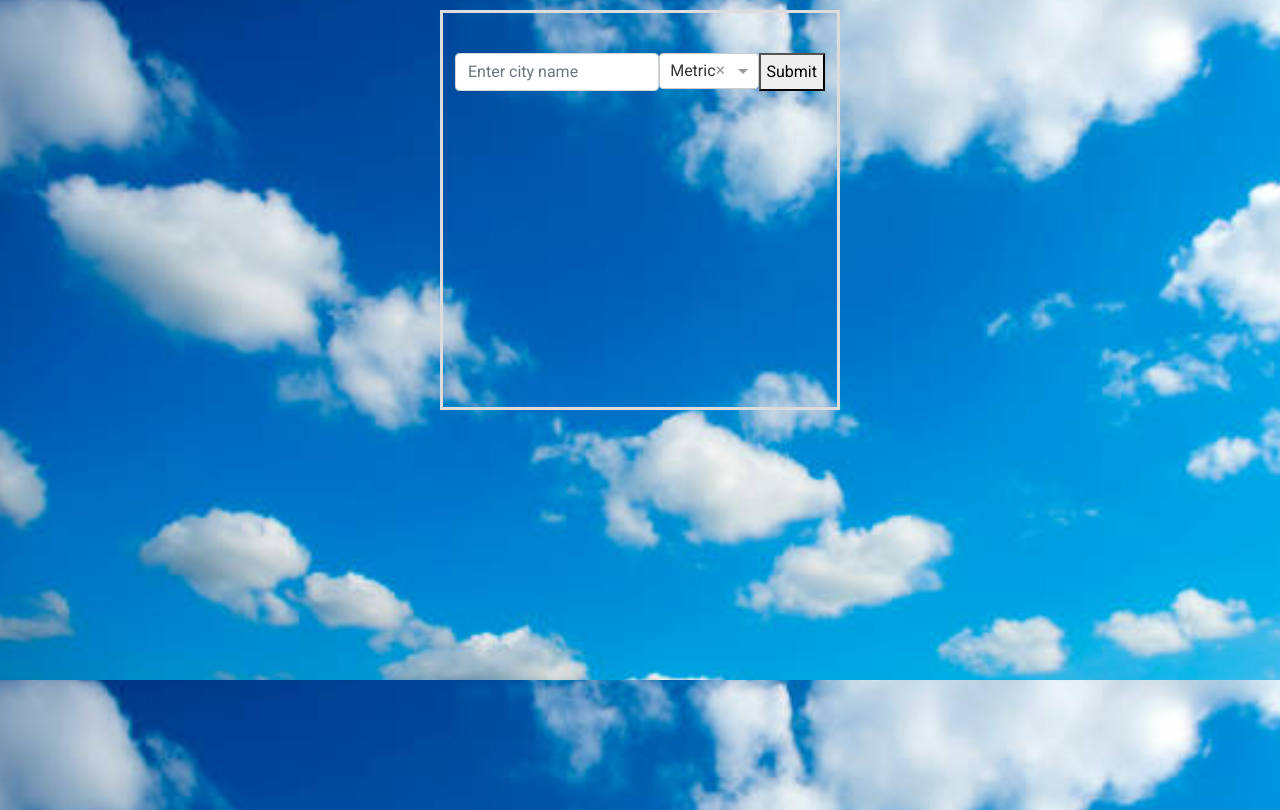
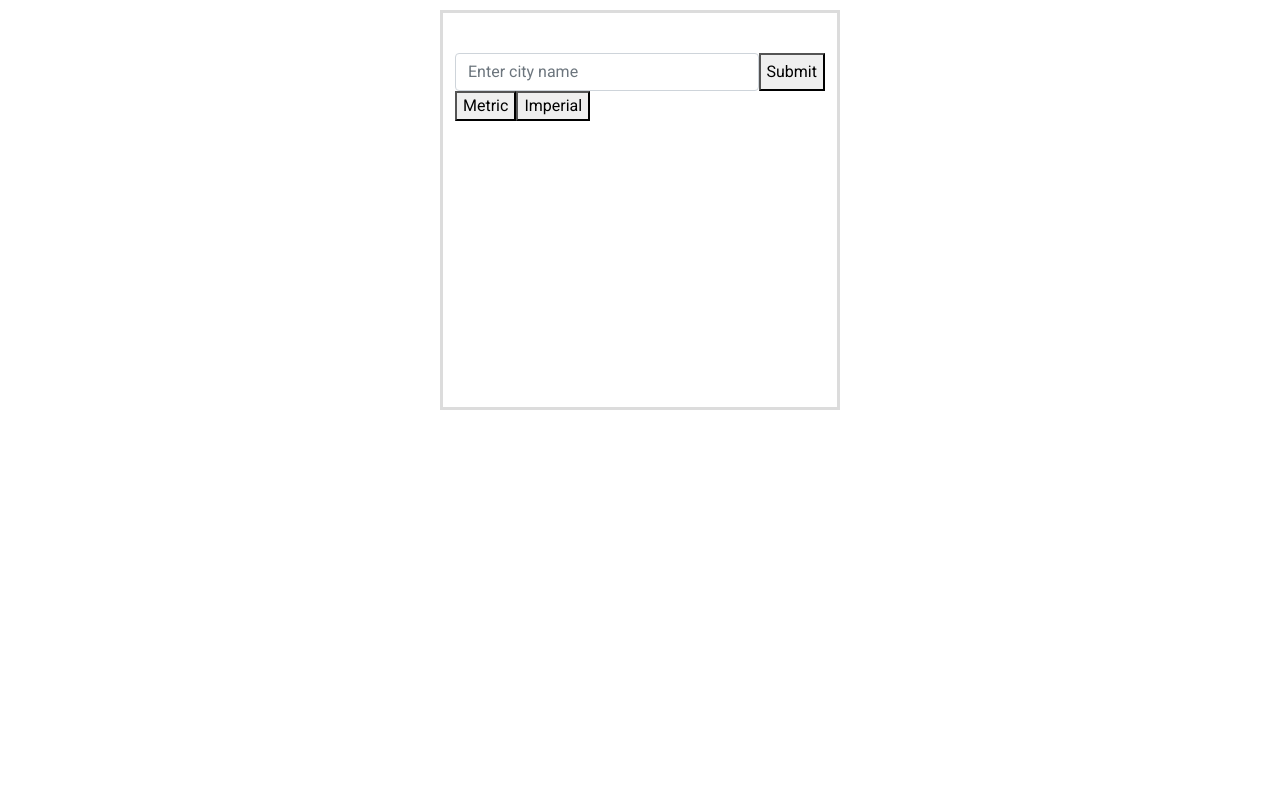
Before and after one commit to alicethomas/current-weather, an Angular app: page / in a window 1280 px wide. Built offline with nearby package versions, Linux system fonts and the light colour scheme.

Commit message:
delete bluesky img & change temp units to buttons

```diff
--- a/src/app/city/city.component.html
+++ b/src/app/city/city.component.html
@@ -1,7 +1,9 @@
 
 <div class="container well">
+
+    <p *ngIf="error_message" class="alert alert-warning" role="alert">{{message}}</p>
+
     <div class="row">
-        <p *ngIf="error_message" class="alert alert-warning" role="alert">{{message}}</p>
         <div class="col-md">
             <form class="form-padding">
                 <div class="form-group" style="display:flex;">
@@ -11,21 +13,15 @@
                         [(ngModel)]="city_name"
                         placeholder="Enter city name"
                         (ngModelChange)="hideDisplay()">
-                    <ng-select
-                        name="temperature"
-                        [items]="temperature_units"
-                        bindLabel="name"
-                        bindValue="id"
-                        [(ngModel)]="selected_temperature_unit"
-                    >
-                    </ng-select>
-                    <button (click)="fetchWeather()">Submit</button>
+                    <button (click)="fetchWeather(this.selected_temperature_unit)">Submit</button>
                 </div>
-
+                <div class="button-group">
+                    <button class="unit-button" (click)="showMetricTemperature()">Metric</button><button class="unit-button" (click)="showImperialTemperature()">Imperial</button>
+                </div>
             </form>
         </div>
         <p *ngIf="display_info" class="alert alert-success" style="padding: 10px; margin-top: 10px;">
-            The current weather in {{city_name|uppercase}} is {{weather.description}} with temperature of {{temperature.temp}}{{temp_unit.const}}
+            The current weather in {{city_name|uppercase}} is <strong>{{weather.description}}</strong> with temperature of <strong>{{temperature.temp}}{{temp_unit.const}}</strong>
         </p>
     </div>
 </div>
--- a/src/app/city/city.component.ts
+++ b/src/app/city/city.component.ts
@@ -31,7 +31,7 @@ export class CityComponent implements OnInit {
   error_message: boolean = false;
   message: string;
   selected_temperature_unit: number = 1;
-  temp_unit : units;
+  temp_unit : units = {id: 1, name: 'Metric', const: '°C'};
   temperature_units: units[] = [
     {id: 1, name: 'Metric', const: '°C'},
     {id: 2, name: 'Imperial', const: '°F'}];
@@ -50,7 +50,7 @@ export class CityComponent implements OnInit {
   ngOnInit(): void {
   }
 
-  fetchWeather()
+  fetchWeather(temp_unit: number)
   {
     if (this.city_name == '')
     {
@@ -59,9 +59,8 @@ export class CityComponent implements OnInit {
     }
     else {
       this.error_message = false;
-      this.temp_unit = this.temperature_units.filter(b => {return b.id == this.selected_temperature_unit})[0];
+      this.temp_unit = this.temperature_units.filter(b => {return b.id == temp_unit})[0];
       this.weatherService.getWeather(this.city_name, this.temp_unit.name).subscribe((res: any) => {
-        console.log(res, 'res');
         this.weather = res.weather[0];
         this.temperature = res.main;
         this.displayInfo(true);
@@ -74,6 +73,18 @@ export class CityComponent implements OnInit {
     }
   }
 
+  showMetricTemperature()
+  {
+    this.selected_temperature_unit = 1;
+    this.fetchWeather(this.selected_temperature_unit);
+  }
+
+  showImperialTemperature()
+  {
+    this.selected_temperature_unit = 2;
+    this.fetchWeather(this.selected_temperature_unit);
+  }
+
   hideDisplay()
   {
     this.displayInfo(false)
@@ -83,6 +94,4 @@ export class CityComponent implements OnInit {
   {
     this.display_info = val;
   }
-
-
 }
--- a/src/index.html
+++ b/src/index.html
@@ -10,7 +10,7 @@
   <link href="https://fonts.googleapis.com/css2?family=Roboto:wght@300;400;500&display=swap" rel="stylesheet">
   <link href="https://fonts.googleapis.com/icon?family=Material+Icons" rel="stylesheet">
 </head>
-<body style='background-image: url("./assets/bluesky.png");'>
+<body>
   <app-root></app-root>
 </body>
 </html>
```
